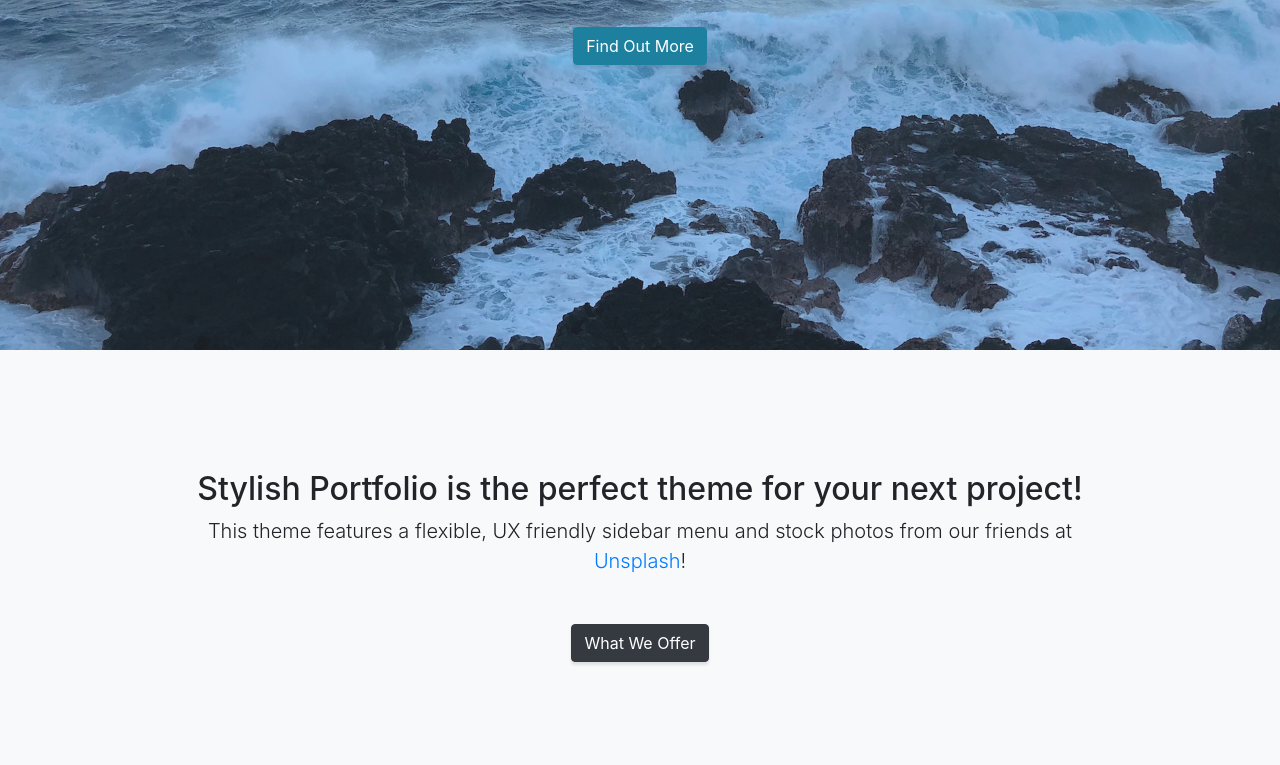
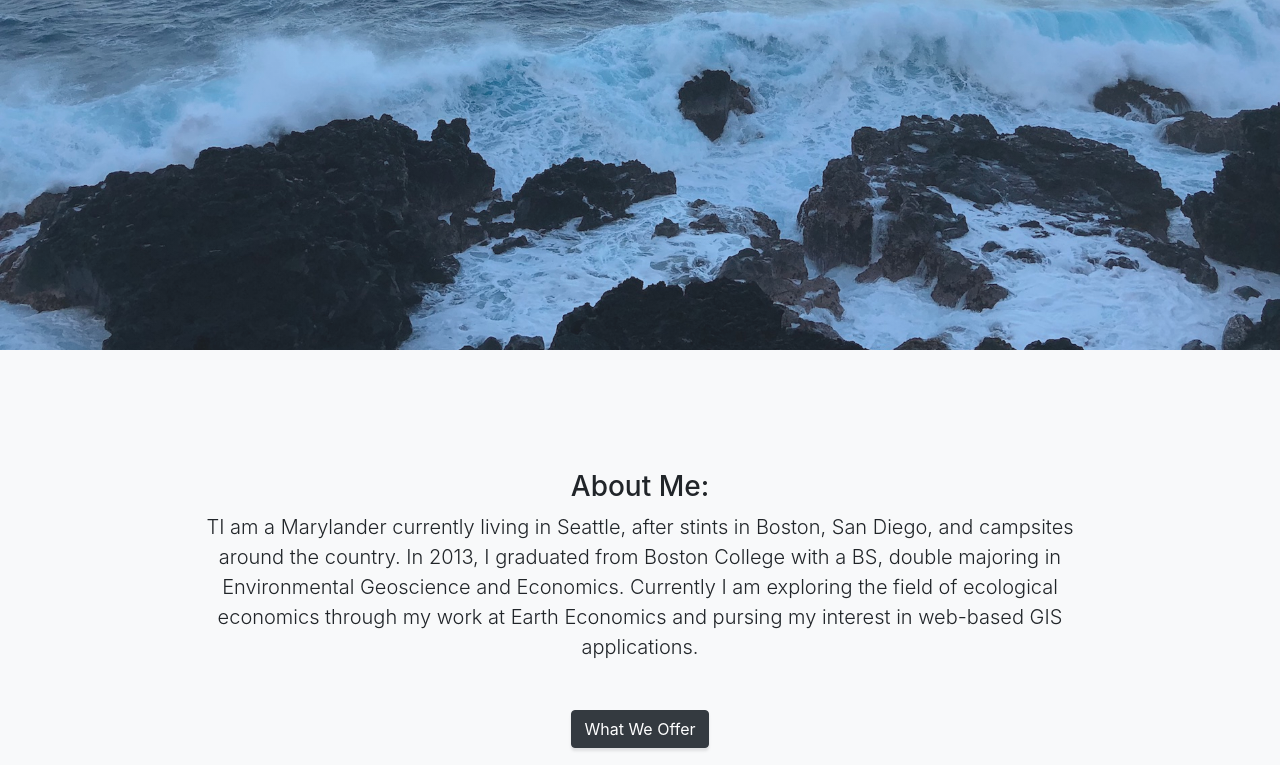
Before and after one commit to ccarmistead/ARCHIVEccarmistead.github.io, a website with bundled scripts: page index.html in a window 1280 px wide. Shown: the part 450-1215 px from the top of the page. Built offline with nearby package versions, Linux system fonts and the light colour scheme.

Commit message:
Update index.html

```diff
--- a/index.html
+++ b/index.html
@@ -39,9 +39,9 @@
         <li class="sidebar-nav-item">
           <a class="js-scroll-trigger" href="#about">About</a>
         </li>
-        <li class="sidebar-nav-item">
+        <!--<li class="sidebar-nav-item">
           <a class="js-scroll-trigger" href="#services">Services</a>
-        </li>
+        </li>-->
         <li class="sidebar-nav-item">
           <a class="js-scroll-trigger" href="#portfolio">Portfolio</a>
         </li>
@@ -58,7 +58,7 @@
         <h3 class="mb-5">
           <em>Spatial Data, Ecosystem human dynamics</em>
         </h3>
-        <a class="btn btn-primary btn-xl js-scroll-trigger" href="#about">Find Out More</a>
+        <!--<a class="btn btn-primary btn-xl js-scroll-trigger" href="#about">Find Out More</a>-->
       </div>
       <div class="overlay"></div>
     </header>
@@ -68,9 +68,8 @@
       <div class="container text-center">
         <div class="row">
           <div class="col-lg-10 mx-auto">
-            <h2>Stylish Portfolio is the perfect theme for your next project!</h2>
-            <p class="lead mb-5">This theme features a flexible, UX friendly sidebar menu and stock photos from our friends at
-              <a href="https://unsplash.com/">Unsplash</a>!</p>
+            <h3>About Me:</h3>
+            <p class="lead mb-5">TI am a Marylander currently living in Seattle, after stints in Boston, San Diego, and campsites around the country. In 2013, I graduated from Boston College with a BS, double majoring in Environmental Geoscience and Economics. Currently I am exploring the field of ecological economics through my work at Earth Economics and pursing my interest in web-based GIS applications.</p>
             <a class="btn btn-dark btn-xl js-scroll-trigger" href="#services">What We Offer</a>
           </div>
         </div>
@@ -78,7 +77,7 @@
     </section>
 
     <!-- Services -->
-    <section class="content-section bg-primary text-white text-center" id="services">
+    <!--<section class="content-section bg-primary text-white text-center" id="services">
       <div class="container">
         <div class="content-section-heading">
           <h3 class="text-secondary mb-0">Services</h3>
@@ -125,7 +124,7 @@
           </div>
         </div>
       </div>
-    </section>
+    </section>-->
 
     <!-- Callout -->
     <section class="callout">
@@ -203,13 +202,13 @@
     </section>
 
     <!-- Map -->
-    <section id="contact" class="map">
+    <!--<section id="contact" class="map">
       <iframe width="100%" height="100%" frameborder="0" scrolling="no" marginheight="0" marginwidth="0" src="https://maps.google.com/maps?f=q&amp;source=s_q&amp;hl=en&amp;geocode=&amp;q=Twitter,+Inc.,+Market+Street,+San+Francisco,+CA&amp;aq=0&amp;oq=twitter&amp;sll=28.659344,-81.187888&amp;sspn=0.128789,0.264187&amp;ie=UTF8&amp;hq=Twitter,+Inc.,+Market+Street,+San+Francisco,+CA&amp;t=m&amp;z=15&amp;iwloc=A&amp;output=embed"></iframe>
       <br/>
       <small>
         <a href="https://maps.google.com/maps?f=q&amp;source=embed&amp;hl=en&amp;geocode=&amp;q=Twitter,+Inc.,+Market+Street,+San+Francisco,+CA&amp;aq=0&amp;oq=twitter&amp;sll=28.659344,-81.187888&amp;sspn=0.128789,0.264187&amp;ie=UTF8&amp;hq=Twitter,+Inc.,+Market+Street,+San+Francisco,+CA&amp;t=m&amp;z=15&amp;iwloc=A"></a>
       </small>
-    </section>
+    </section>-->
 
     <!-- Footer -->
     <footer class="footer text-center">
```
